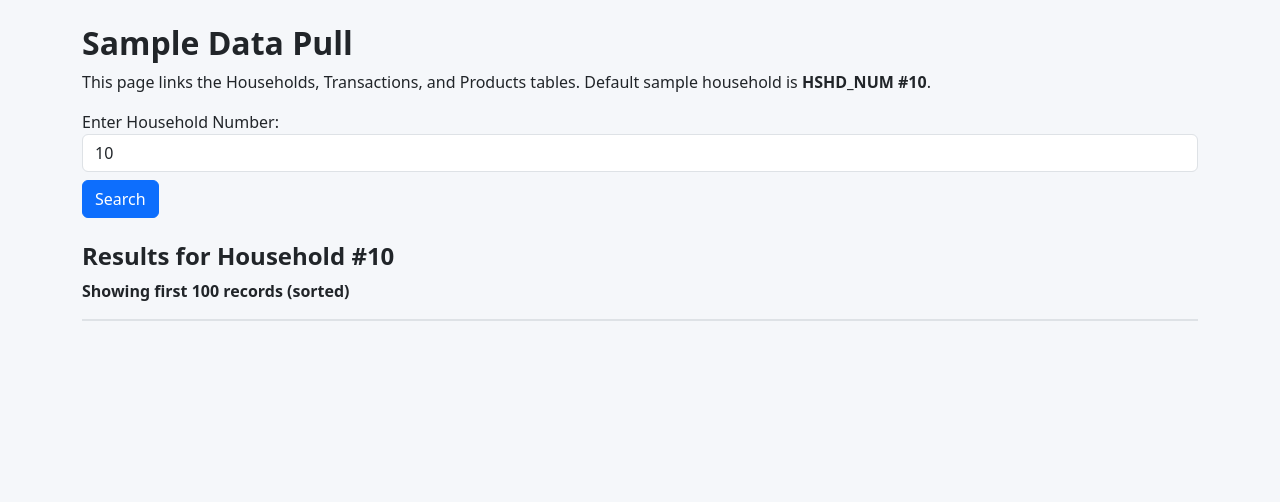
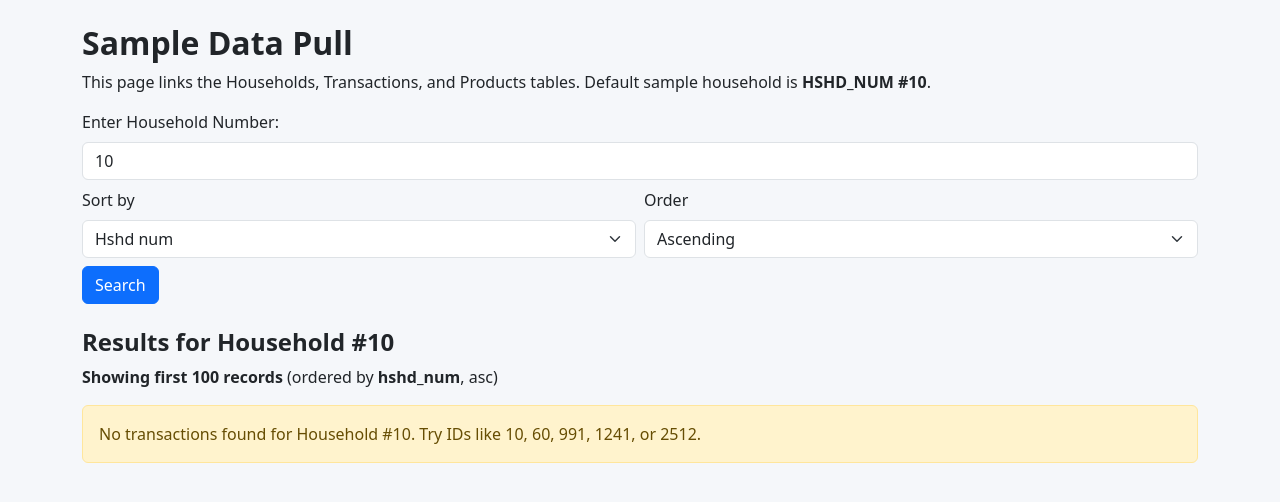
Before and after one commit to ghodketejas/cs5165-Final_Project-smart-retail-personalization, a Flask app: page /data-pull in a window 1280 px wide. Shown: the part 56-558 px from the top of the page. Run offline with Flask 3, Linux system fonts and the light colour scheme.

Commit message:
Add sorting functionality to data pull results and update HTML form
- Introduced sorting options for data retrieval based on household ID, allowing users to sort by various keys (e.g., basket number, date).
- Updated the HTML form to support GET requests and included dropdowns for sorting criteria and order.
- Enhanced the display of results to indicate sorting parameters and handle cases with no results.

```diff
--- a/app.py
+++ b/app.py
@@ -75,6 +75,33 @@ def get_data_pull_from_sql(household_id):
     return df
 
 
+DATA_PULL_SORT_KEYS = [
+    "hshd_num",
+    "basket_num",
+    "date",
+    "product_num",
+    "department",
+    "commodity",
+]
+
+
+def _sort_data_pull_results(df, sort_by, ascending):
+    if df is None or df.empty:
+        return df
+    df = df.copy()
+    df.columns = [str(c).lower() for c in df.columns]
+    key = sort_by if sort_by in DATA_PULL_SORT_KEYS else "hshd_num"
+    if key == "date" and key in df.columns:
+        col = pd.to_datetime(df["date"], errors="coerce")
+        df = df.assign(_sort_date=col).sort_values(
+            by="_sort_date", ascending=ascending, na_position="last"
+        )
+        return df.drop(columns=["_sort_date"])
+    if key in df.columns:
+        return df.sort_values(by=key, ascending=ascending, na_position="last")
+    return df
+
+
 def clean_columns(df):
     df.columns = df.columns.str.strip()
     df.columns = df.columns.str.lower()
@@ -119,22 +146,32 @@ def login():
 
 @app.route("/data-pull", methods=["GET", "POST"])
 def data_pull():
-    household_id = 10
-
-    if request.method == "POST":
-        household_id = request.form.get("hshd_num", 10)
+    household_id = request.values.get("hshd_num", 10)
+    sort_by = request.values.get("sort_by", "hshd_num")
+    sort_dir = request.values.get("sort_dir", "asc")
+    if sort_by not in DATA_PULL_SORT_KEYS:
+        sort_by = "hshd_num"
+    if sort_dir not in ("asc", "desc"):
+        sort_dir = "asc"
+    ascending = sort_dir == "asc"
 
     try:
         results = get_data_pull_from_sql(household_id)
+        results = _sort_data_pull_results(results, sort_by, ascending)
 
     except Exception as e:
         flash(f"Azure SQL error: {e}")
         results = pd.DataFrame()
 
+    no_results = results.empty
+
     return render_template(
         "data_pull.html",
         household_id=household_id,
-        tables=results.to_html(classes="table table-striped table-bordered", index=False)
+        tables=results.to_html(classes="table table-striped table-bordered", index=False) if not no_results else "",
+        no_results=no_results,
+        sort_by=sort_by,
+        sort_dir=sort_dir,
     )
 
 
--- a/templates/data_pull.html
+++ b/templates/data_pull.html
@@ -8,17 +8,46 @@
     Default sample household is <strong>HSHD_NUM #10</strong>.
 </p>
 
-<form method="POST" class="mb-4">
-    <label>Enter Household Number:</label>
-    <input type="number" name="hshd_num" value="{{ household_id }}" class="form-control mb-2" required>
-    <button class="btn btn-primary">Search</button>
+<form method="GET" action="{{ url_for('data_pull') }}" class="mb-4">
+    <label class="form-label" for="hshd_num">Enter Household Number:</label>
+    <input type="number" id="hshd_num" name="hshd_num" value="{{ household_id }}" class="form-control mb-2" required>
+
+    <div class="row g-2 mb-2">
+        <div class="col-md-6">
+            <label class="form-label" for="sort_by">Sort by</label>
+            <select id="sort_by" name="sort_by" class="form-select">
+                <option value="hshd_num" {{ 'selected' if sort_by == 'hshd_num' else '' }}>Hshd num</option>
+                <option value="basket_num" {{ 'selected' if sort_by == 'basket_num' else '' }}>Basket num</option>
+                <option value="date" {{ 'selected' if sort_by == 'date' else '' }}>Date</option>
+                <option value="product_num" {{ 'selected' if sort_by == 'product_num' else '' }}>Product num</option>
+                <option value="department" {{ 'selected' if sort_by == 'department' else '' }}>Department</option>
+                <option value="commodity" {{ 'selected' if sort_by == 'commodity' else '' }}>Commodity</option>
+            </select>
+        </div>
+        <div class="col-md-6">
+            <label class="form-label" for="sort_dir">Order</label>
+            <select id="sort_dir" name="sort_dir" class="form-select">
+                <option value="asc" {{ 'selected' if sort_dir == 'asc' else '' }}>Ascending</option>
+                <option value="desc" {{ 'selected' if sort_dir == 'desc' else '' }}>Descending</option>
+            </select>
+        </div>
+    </div>
+
+    <button type="submit" class="btn btn-primary">Search</button>
 </form>
 
 <h4>Results for Household #{{ household_id }}</h4>
 
-<p><strong>Showing first 100 records (sorted)</strong></p>
+<p><strong>Showing first 100 records</strong> (ordered by <strong>{{ sort_by }}</strong>, {{ sort_dir }})</p>
 
+{% if no_results %}
+<div class="alert alert-warning">
+    No transactions found for Household #{{ household_id }}.
+    Try IDs like 10, 60, 991, 1241, or 2512.
+</div>
+{% else %}
 <div class="table-responsive">
     {{ tables|safe }}
 </div>
+{% endif %}
 {% endblock %}
```
